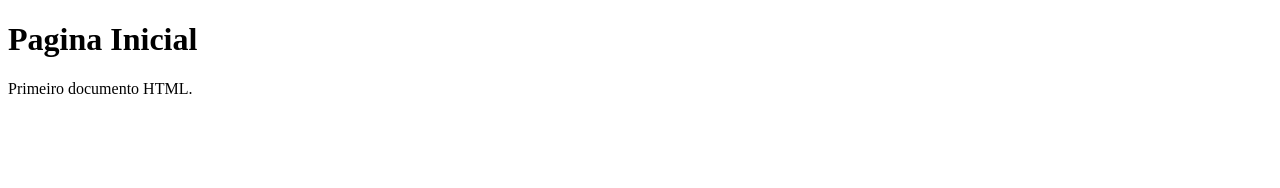
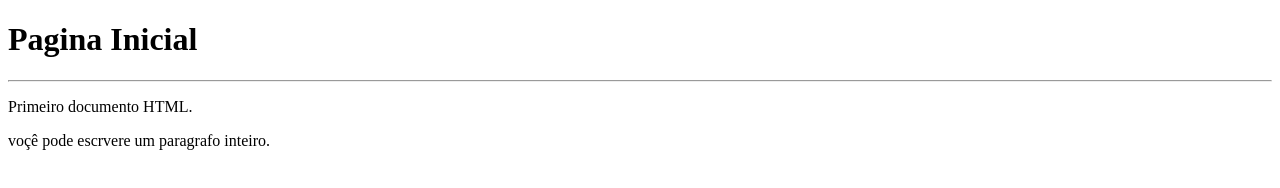
Before and after one commit to thallesanderson/HTML-CSS, a plain HTML site: page index.htm in a window 1280 px wide. Drawn offline with Linux system fonts and the light colour scheme.

Commit message:
mais um teste.

```diff
--- a/index.htm
+++ b/index.htm
@@ -7,6 +7,8 @@
 </head>
 <body>
     <h1>Pagina Inicial</h1>
+    <hr>
     <p>Primeiro documento HTML.</p>
+    <p>voçê pode escrvere um paragrafo inteiro. </p>
 </body>
 </html>
```
